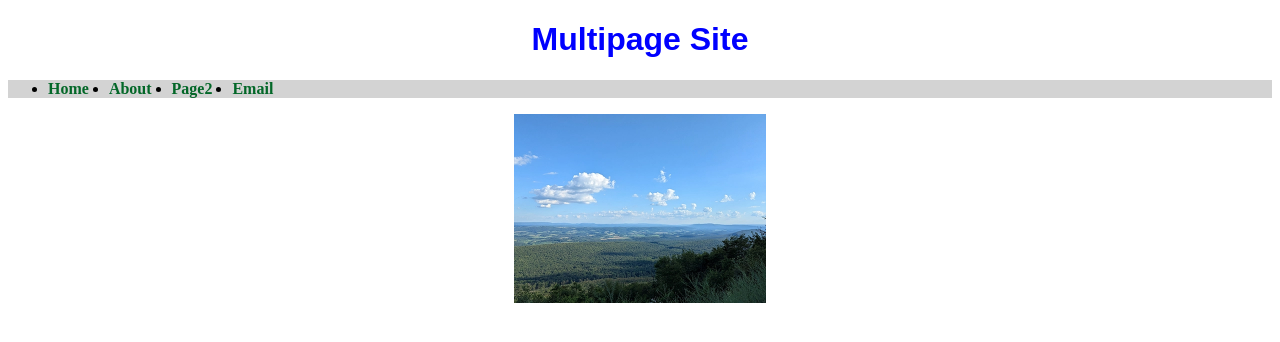
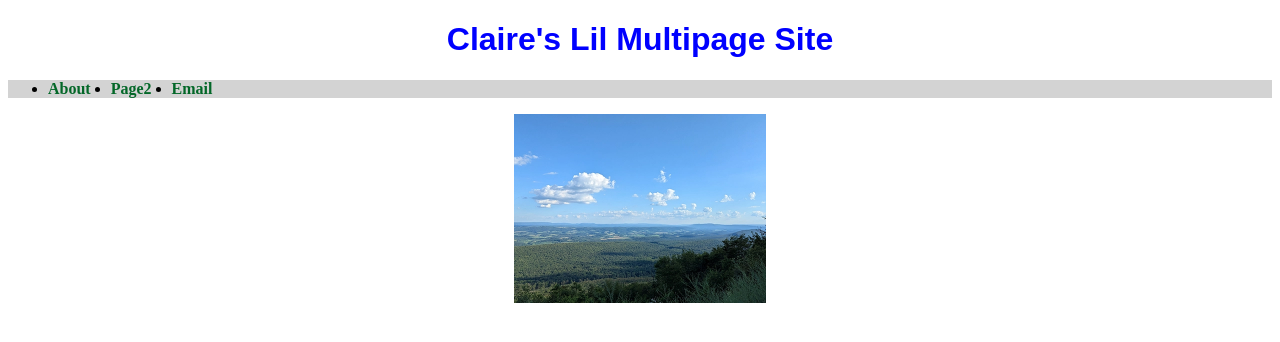
Before and after one commit to lortscla/exercise-4b, a plain HTML site: page index.html in a window 1280 px wide. Drawn offline with Linux system fonts and the light colour scheme.

Commit message:
second finalizing

```diff
--- a/index.html
+++ b/index.html
@@ -12,13 +12,12 @@
     <body>
 
      <header>
-        <h1>Multipage Site</h1>
+        <h1>Claire's Lil Multipage Site</h1>
      </header>
 
      <main>
        <nav id="primary-nav">
         <ul>
-         <li><a href="#">Home</a></li>
          <li><a href="about.html">About</a></li>
          <li><a href="page2.html">Page2</a></li>
          <li><a href="mailto:clairelorts@gmail.com">Email</a></li>
```
Also changed, not shown: about.html (+3 -0 lines), page2.html (+3 -0 lines), 404.html (added), 1 other file.
